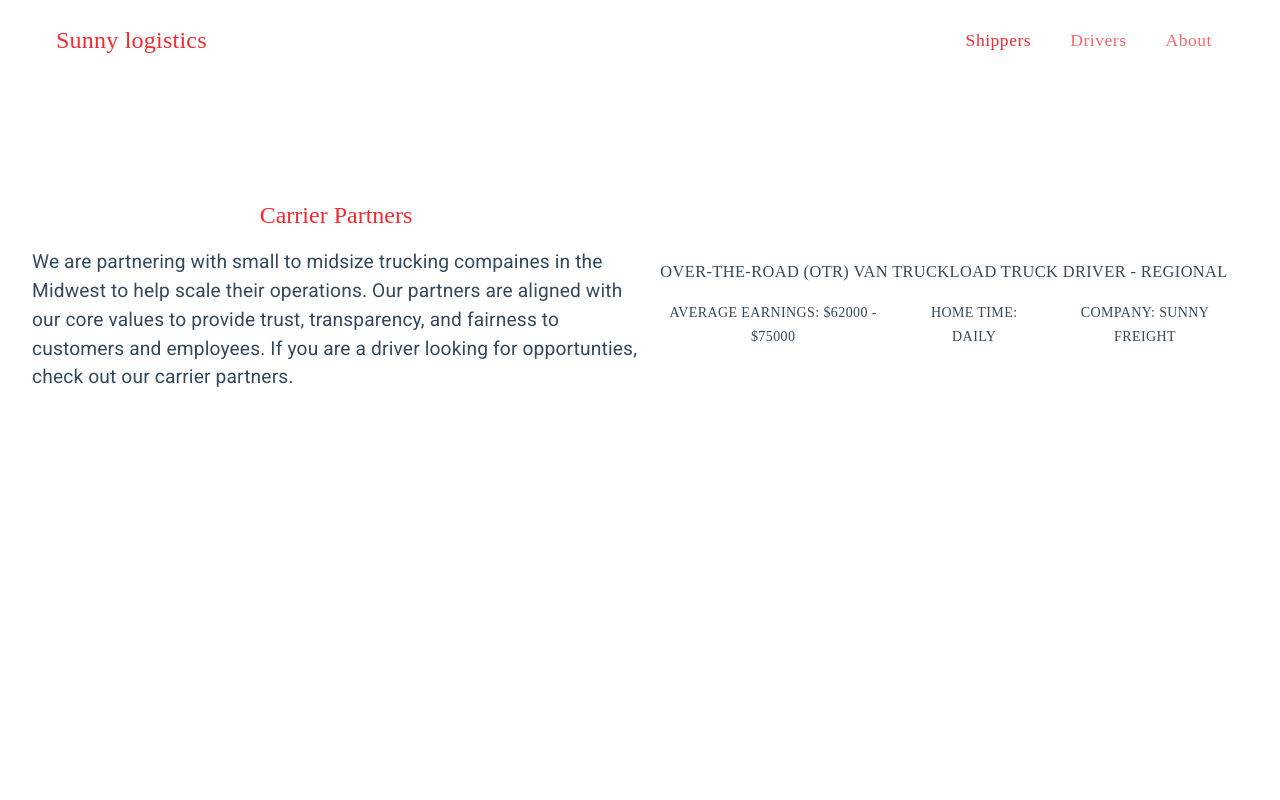
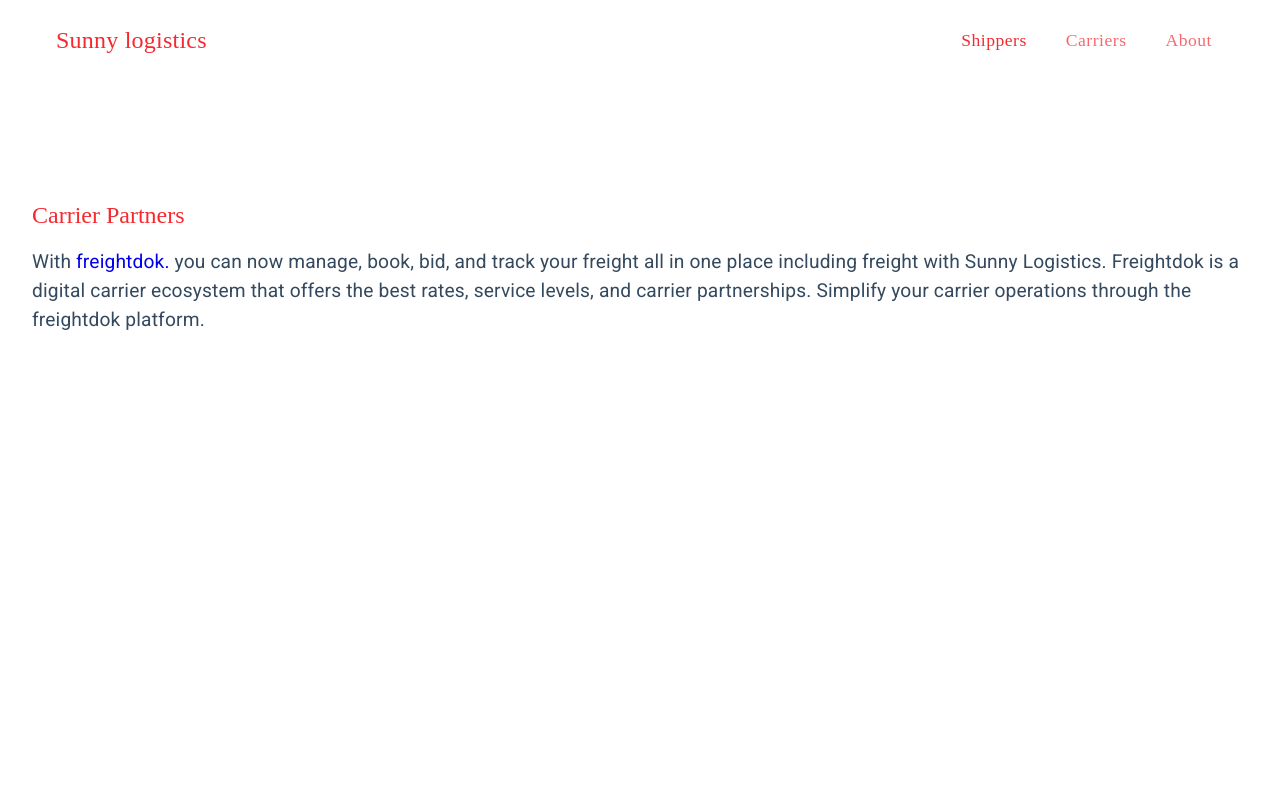
Before and after one commit to sirgill/sunnylogistics, a React (Create React App) app: page /drivers in a window 1280 px wide. Shown: the top 800 px of the page. Built offline with nearby package versions, Linux system fonts and the light colour scheme; a web font is replaced by a local one.

Commit message:
Some updates

```diff
--- a/src/components/layout/About.js
+++ b/src/components/layout/About.js
@@ -58,7 +58,7 @@
           <Typography align="center" className={classes.coreHeader}> Transparency </Typography>
           <Typography align="center">
             <p className={classes.Para}>
-              Transparency is key for the balance power between shippers, brokers, and carriers in our ecosystem. In order to foster growth, increase accountability, and create value, we are focused on creating a transparent ecosystem.
+              Transparency is key to the balance of power between shippers, brokers, and carriers in our ecosystem. In order to foster growth, increase accountability, and create value, we are focused on creating a transparent ecosystem.
 
     </p>
           </Typography>
@@ -68,7 +68,7 @@
           <Typography align="center" className={classes.coreHeader}> Fairness </Typography>
           <Typography align="center">
             <p className={classes.Para}>
-              Fairness embodies trust and transparency. To serve our customers we have created a platform that puts fairness in the forefront of our product and service.
+              Fairness embodies trust and transparency. To serve our customers, we have created a platform that puts fairness at the forefront of our product and service.
     </p>
           </Typography>
         </Grid>
--- a/src/components/layout/AboutHeader.js
+++ b/src/components/layout/AboutHeader.js
@@ -55,9 +55,10 @@
         <Grid container xs={12} justify="center" className={classes.SubValues}>
           <Typography align="center">
             <p className={classes.Para}>
-              We are a digital freight startup based in Indianapolis with a mission to digitize the way freight is booked and moved in the Midwest.<br />
-    Founded on the idea of three core principles Trust, Transparency, and Fairness. These values constitue the <br />
-    foundation for how we build our platform and provide service to our customers.
+              We are Sunny Logistics, a digital freight startup based in Indianapolis, IN. Our mission is to digitize the way freight is booked and moved in the Central Midwest.
+    Founded on the idea of three core principles: trust, transparency, and fairness. These values constitute the
+    foundation of our company and drive everything we do.
+
 
     </p>
           </Typography>
--- a/src/components/layout/Carriers.js
+++ b/src/components/layout/Carriers.js
@@ -1,4 +1,4 @@
-import React, { Component } from "react";
+import React, { Component, Link, } from "react";
 import { makeStyles } from "@material-ui/core/styles";
 import Grid from "@material-ui/core/Grid";
 import Typography from "@material-ui/core/Typography";
--- a/src/components/layout/Drivers.js
+++ b/src/components/layout/Drivers.js
@@ -1,4 +1,5 @@
 import React, { Component } from "react";
+import {Link} from 'react-router-dom';
 import { makeStyles } from "@material-ui/core/styles";
 import Grid from "@material-ui/core/Grid";
 import Typography from "@material-ui/core/Typography";
@@ -95,33 +96,17 @@
 
   return (
     <div className={classes.root}>
-      <Grid container direction="row">
+      <Grid container direction="row" className={classes.Opp}>
 
-        <Grid container direction="row" xs={12} sm={12} md={6} justify="center" className={classes.Opp}>
+
           <h1 className={classes.Opportunties}> Carrier Partners </h1>
           <Typography>
-            <p className={classes.Para}> We are partnering with small to midsize trucking compaines in the Midwest to help scale their operations. Our partners are aligned with our core values to
-      provide trust, transparency, and fairness to customers and employees. If you are a driver looking for opportunties, check out our carrier partners. </p>
+            <p className={classes.Para}> With <Link style={{ textDecoration: 'none' }} to={{ pathname:"https://freightdok.io/"}} target="_blank">freightdok.</Link> you can now manage, book, bid, and track your freight all in one place including freight with Sunny Logistics. Freightdok is a digital carrier ecosystem that offers the best rates, service levels, and carrier partnerships. Simplify your carrier operations through the freightdok platform. </p>
           </Typography>
-        </Grid>
 
 
-        <Grid container direction="row" xs={12} sm={12} md={6} justify="center" >
-          <Grid className={classes.OppTwo}>
-            <Button onClick={handleClickOpen}>
-              <ASDJobs />
-            </Button>
-          </Grid>
-          <Dialog
-            fullScreen={fullScreen}
-            open={open}
-            onClose={handleClose}
-            aria-labelledby="responsive-dialog-title"
-          >
-            <ASDJobDetails />
-          </Dialog>
 
-        </Grid>
+
       </Grid>
 
     </div>
--- a/src/components/layout/Footer.js
+++ b/src/components/layout/Footer.js
@@ -48,7 +48,7 @@
     <Tabs value={value} onChange={handleChange} className={classes.tabContainer}>
     <Tab className={classes.description} component={Link} to="/" label="Contact Us" />
     <Divider orientation="vertical" flexItem />
-    <Tab className={classes.description} component={Link} to="/drivers" label="Drivers" />
+    <Tab className={classes.description} component={Link} to="/drivers" label="Carriers" />
     <Divider orientation="vertical" flexItem />
     <Tab className={classes.description} component={Link} to="/about" label="About" />
     </Tabs>
--- a/src/components/layout/Navbar.js
+++ b/src/components/layout/Navbar.js
@@ -124,7 +124,7 @@
         className={classes.tabContainer}
       >
         <Tab className={classes.tab} component={Link} to="/" label="Shippers" />
-        <Tab className={classes.tab} component={Link} to="/drivers" label="Drivers" />
+        <Tab className={classes.tab} component={Link} to="/drivers" label="Carriers" />
         <Tab className={classes.tab} component={Link} to="/about" label="About" />
       </Tabs>
     </React.Fragment>
```
Also changed, not shown: 2 other files (tests, documents, lock files or other folders).
